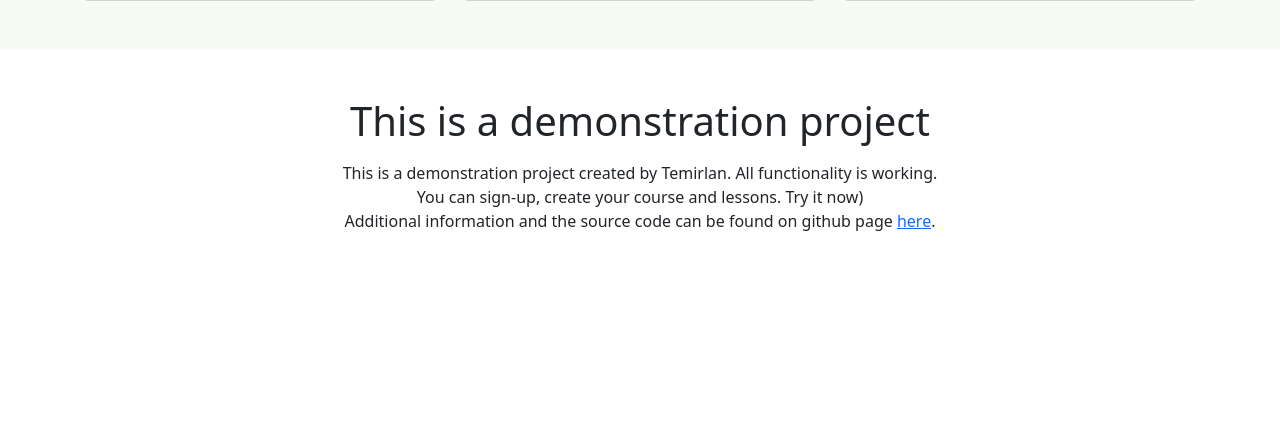
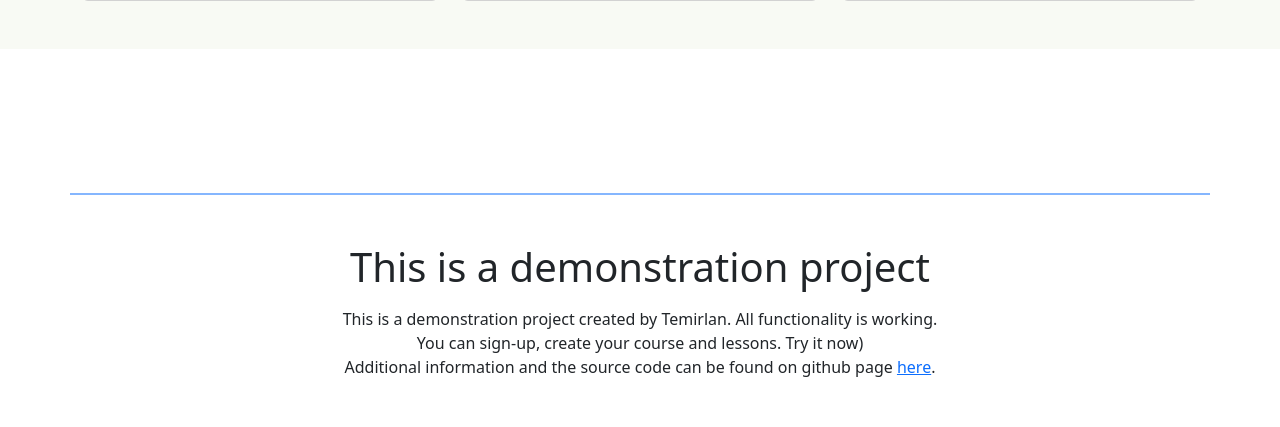
Before and after one commit to temirlanmukatayev/ilearn, a Django app: page / in a window 1280 px wide. Shown: the part 1336-1763 px from the top of the page. Before the commit the page ends 1567 px from the top, so only its background shows below. Run offline with Django 4.2, Linux system fonts and the light colour scheme; parts of the project's set-up code (start-up, migrations or seed data) failed here and were passed over.

Commit message:
base template updated

```diff
--- a/templates/_base.html
+++ b/templates/_base.html
@@ -19,15 +19,18 @@
           <div class="collapse navbar-collapse" id="navbarSupportedContent">
             <ul class="navbar-nav ms-auto mb-2 mb-lg-0">
               <li class="nav-item">
+                <a class="nav-link {% if request.resolver_match.url_name == 'home' %}active{% endif %}" href="{% url 'home' %}">Home</a>
+              </li>
+              <li class="nav-item">
                 <a class="nav-link {% if request.resolver_match.url_name == 'course_all' %}active{% endif %}" href="{% url 'course_all' %}">Courses</a>
+              </li>
+              <li class="nav-item">
+                <a class="nav-link {% if request.resolver_match.url_name == 'module_all' %}active{% endif %}" href="#">Modules</a>
               </li>
               <li class="nav-item">
                 <a class="nav-link {% if request.resolver_match.url_name == 'lesson_all' %}active{% endif %}" href="#">Lessons</a>
               </li>
               {% if user.is_authenticated %}
-              <li class="nav-item">
-                <a class="nav-link {% if request.resolver_match.url_name == 'home' %}active{% endif %}" href="{% url 'home' %}">Home</a>
-              </li>
               <li class="nav-item dropdown">
                 <a class="nav-link dropdown-toggle" href="#" role="button" data-bs-toggle="dropdown" aria-expanded="false">
                   {{ request.user.username }}
@@ -52,6 +55,19 @@
     <div class="content">
       {% block content %}{% endblock content %}
     </div>
+    <div class="container mt-5 pt-5">
+      <div class="row">
+        <hr class="mt-5 mb-5 border border-primary border-1 opacity-50">
+        <div class="col">
+          <h1 class="text-center">This is a demonstration project</h1>
+          <p class="text-center mt-3 mb-5">
+            This is a demonstration project created by Temirlan. All functionality is working.<br>
+            You can sign-up, create your course and lessons. Try it now)<br>
+            Additional information and the source code can be found on github page <a href="#">here</a>.
+          </p>
+        </div>
+      </div>
+    </div>
 
     <script src="https://cdn.jsdelivr.net/npm/bootstrap@5.3.3/dist/js/bootstrap.bundle.min.js" integrity="sha384-YvpcrYf0tY3lHB60NNkmXc5s9fDVZLESaAA55NDzOxhy9GkcIdslK1eN7N6jIeHz" crossorigin="anonymous"></script>
 
--- a/templates/home.html
+++ b/templates/home.html
@@ -57,16 +57,4 @@
     </div>
   </div>
 </div>
-<div class="container mt-5 mb-5">
-  <div class="row">
-    <div class="col">
-      <h1 class="text-center">This is a demonstration project</h1>
-      <p class="text-center mt-3 mb-5">
-        This is a demonstration project created by Temirlan. All functionality is working.<br>
-        You can sign-up, create your course and lessons. Try it now)<br>
-        Additional information and the source code can be found on github page <a href="#">here</a>.
-      </p>
-    </div>
-  </div>
-</div>
 {% endblock content %}
```
